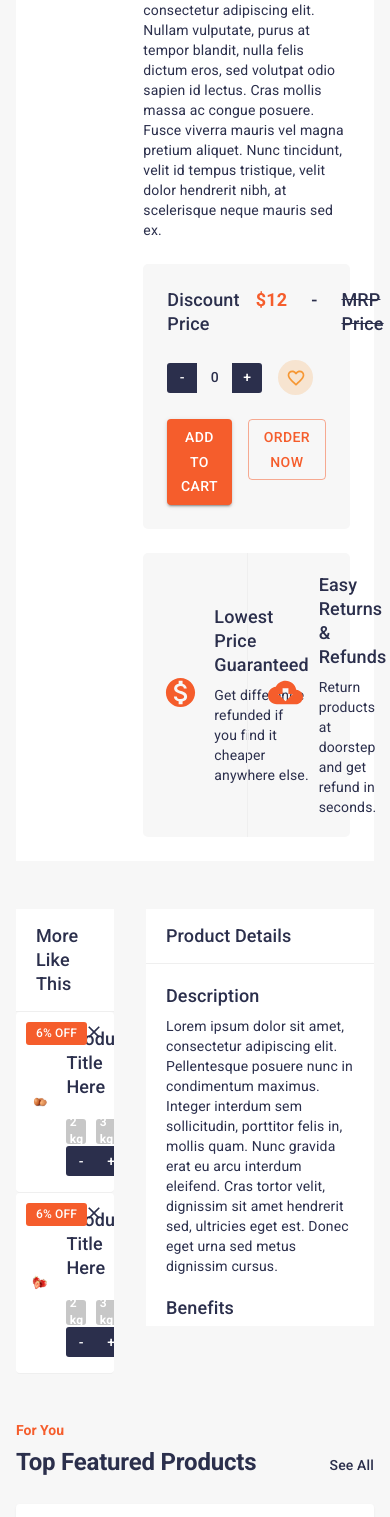
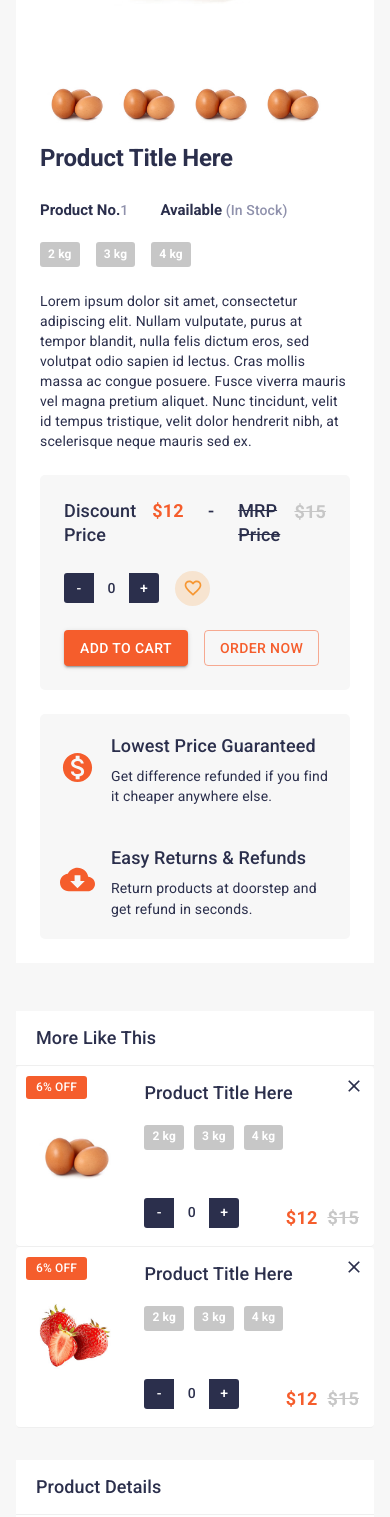
Before and after one commit to apexof/gambo-market, a Next.js app: page /product/1 in a window 390 px wide. Shown: the part 437-1954 px from the top of the page. Built offline with nearby package versions, Linux system fonts and the light colour scheme.

Commit message:
add mobile version for product and category

```diff
--- a/components/PagesData/Product/Features.jsx
+++ b/components/PagesData/Product/Features.jsx
@@ -2,7 +2,7 @@ import React from 'react'
 import { makeStyles } from '@material-ui/core/styles';
 import MonetizationOnIcon from '@material-ui/icons/MonetizationOn';
 import CloudDownloadIcon from '@material-ui/icons/CloudDownload';
-import { Box, Typography } from '@material-ui/core';
+import { Box, Grid, Typography } from '@material-ui/core';
 const useStyles = makeStyles(theme => ({
     list: {
         background: theme.palette.background.default,
@@ -37,12 +37,14 @@ export default function Features() {
 
     return (
         <div className={classes.list}>
+            <Grid container>
                 {features.map(item => (
+                    <Grid item xs={12} md={6}>
                         <Box
                             key={item.id}
                             display="flex"
                             alignItems="center"
-                    width="50%" p={2.5}
+                            p={2.5}
                             className={classes.item}
                         >
                             <Box>
@@ -59,7 +61,9 @@ export default function Features() {
                                 </Typography>
                             </Box>
                         </Box>
+                    </Grid>
                 ))}
+            </Grid>
         </div>
     )
 }
--- a/components/PagesData/Product/FullProduct.jsx
+++ b/components/PagesData/Product/FullProduct.jsx
@@ -37,12 +37,12 @@ export default function FullProduct({ img, title, id, available, weight, price,
     return (
         <div className={classes.product}>
             <Grid container>
-                <Grid item xs={4}>
+                <Grid item xs={12} md={4}>
                     <Box pr={3}>
                         <Slider items={sliderItems} />
                     </Box>
                 </Grid>
-                <Grid item xs={8}>
+                <Grid item xs={12} md={8}>
                     <div>
                         <Typography variant="h2">{title}</Typography>
                         <Box display="flex" my={2}>
--- a/pages/product/[id].jsx
+++ b/pages/product/[id].jsx
@@ -29,11 +29,11 @@ export default function Category(props) {
                 </Box>
                 <Box mt={6}>
                     <Grid container spacing={4}>
-                        <Grid item xs={4}>
+                        <Grid item xs={12} md={4}>
                             <BlockTitle>More Like This</BlockTitle>
                             <CartList />
                         </Grid>
-                        <Grid item xs={8} >
+                        <Grid item xs={12} md={8} >
                             <Texts />
                         </Grid>
                     </Grid>
```
Also changed, not shown: components/Product/ProductLists/ProductList.jsx (+12 -6 lines). Lines whose indentation alone changed are shown as unchanged.
